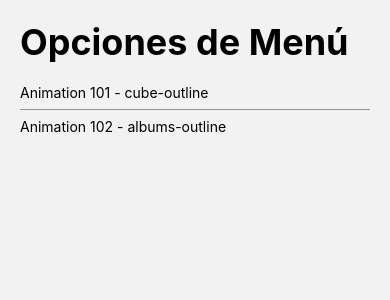
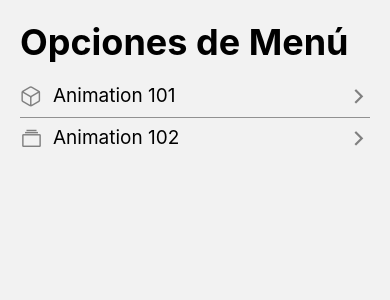
Before and after one commit to armandotechno/RNComponents, a React Native app: screen /HomeScreen in a window 390 px wide. Shown: the top 300 px of the page. Built offline with nearby package versions, Linux system fonts and the light colour scheme.

Commit message:
FlatListMenuItem

```diff
--- /dev/null
+++ b/src/components/FlatListMenuItem.tsx
@@ -0,0 +1,46 @@
+import { View, Text, StyleSheet, TouchableOpacity } from 'react-native'
+import { MenuItem } from '../interfaces/appInterfaces';
+import Icon from 'react-native-vector-icons/Ionicons';
+
+interface Props {
+    menuItem: MenuItem
+}
+
+export default function FlatListMenuItem({ menuItem: { icon, name } }: Props ) {
+    return (
+        <TouchableOpacity
+            activeOpacity={ 0.8 }
+        >
+            <View style={ styles.container }>
+                <Icon
+                    name={ icon }
+                    color="gray"
+                    size={ 23 }
+                />
+
+                <Text style={ styles.itemText }>
+                    { name }
+                </Text>
+
+                <View style={{ flex: 1 }} />
+
+                <Icon
+                    name="chevron-forward-outline"
+                    color="gray"
+                    size={ 23 }
+                />
+
+            </View>
+        </TouchableOpacity>
+    )
+}
+
+const styles = StyleSheet.create({
+    container: {
+        flexDirection: 'row'
+    },
+    itemText: {
+        marginLeft: 10,
+        fontSize: 19,
+    }
+});
--- /dev/null
+++ b/src/interfaces/appInterfaces.tsx
@@ -0,0 +1,5 @@
+export interface MenuItem {
+    name: string;
+    icon: string;
+    components: string;
+}
--- a/src/screens/HomeScreen.tsx
+++ b/src/screens/HomeScreen.tsx
@@ -1,14 +1,10 @@
 import { FlatList, Text, View } from 'react-native';
 import { useSafeAreaInsets } from 'react-native-safe-area-context';
+import FlatListMenuItem from '../components/FlatListMenuItem';
+import { MenuItem } from '../interfaces/appInterfaces';
 import { styles } from '../theme/appTheme';
 
-interface MenuItem {
-    name: string;
-    icon: string;
-    components: string;
-}
-
-const menuItems = [
+const menuItems: MenuItem[] = [
     {
         name: 'Animation 101',
         icon: 'cube-outline',
@@ -24,14 +20,6 @@ const menuItems = [
 export const HomeScreen = () => {
 
     const { top } = useSafeAreaInsets();
-
-    const renderMenuItem = ( menuItem: MenuItem ) => {
-        return (
-            <View>
-                <Text>{ menuItem.name } - { menuItem.icon }</Text>
-            </View>
-        )
-    }
 
     const renderListHeader = () => {
         return (
@@ -58,7 +46,7 @@ export const HomeScreen = () => {
 
         <FlatList
             data={ menuItems }
-            renderItem={ ({ item }) => renderMenuItem( item ) }
+            renderItem={ ({ item }) => <FlatListMenuItem  menuItem={ item } /> }
             keyExtractor={ (item) => item.name }
             ListHeaderComponent={ renderListHeader }
             ItemSeparatorComponent={ itemSeparator }
```
